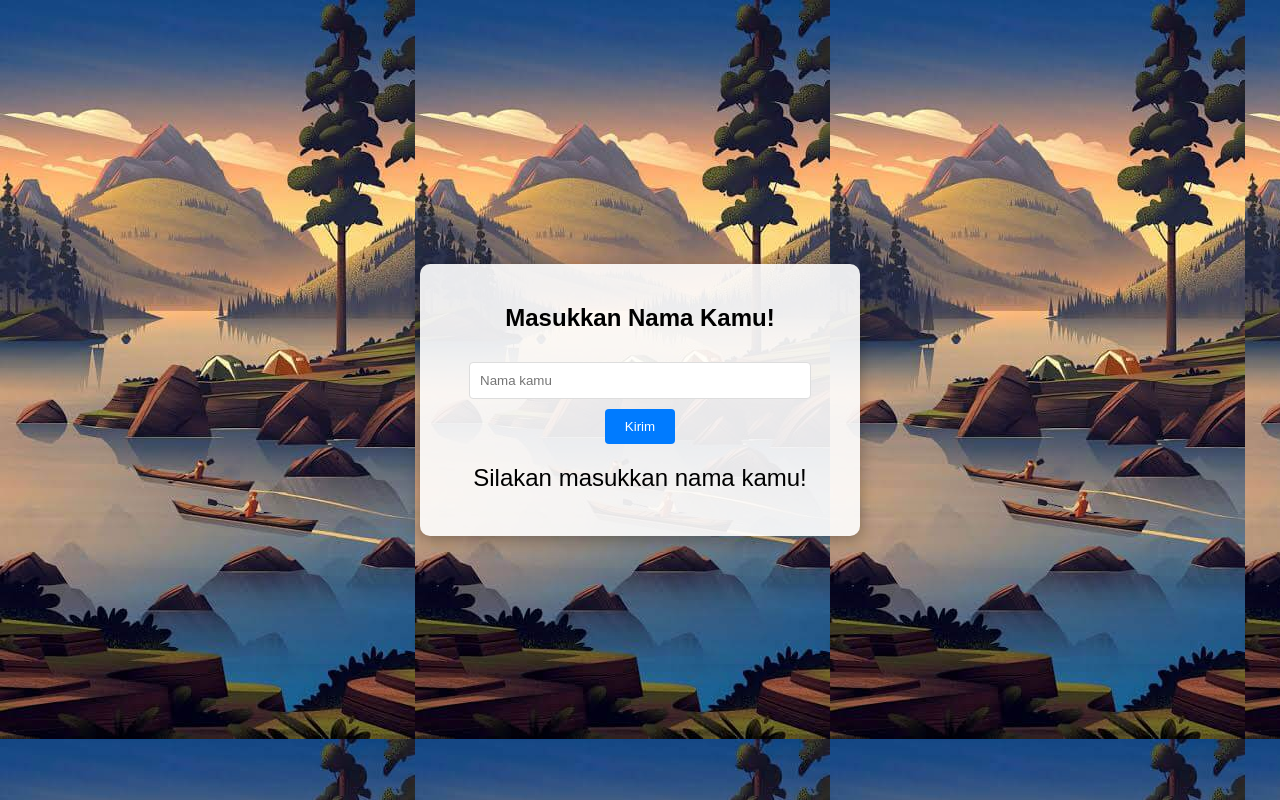
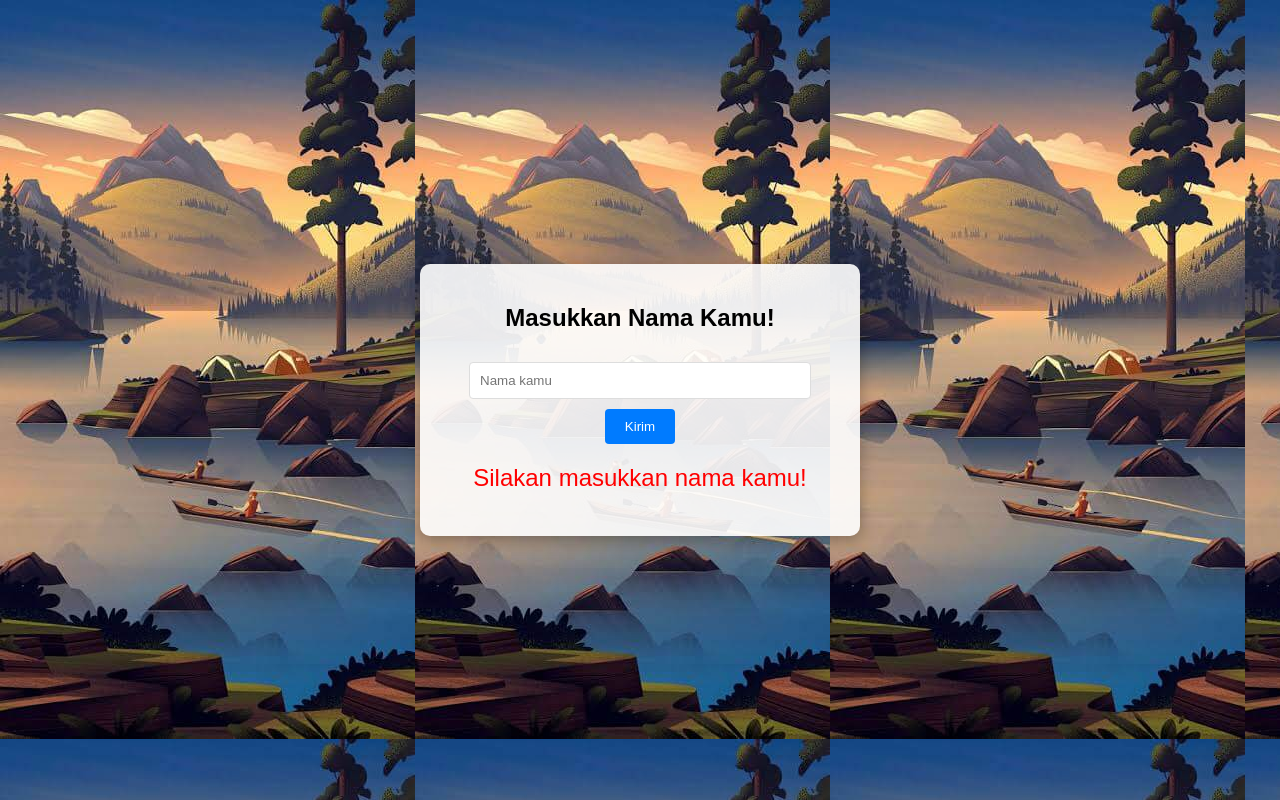
Before and after one commit to MohFahmiMc/Cekkodam, a plain HTML site: page index.html in a window 1280 px wide. Both pictures are taken after a click on the button "Kirim". Drawn offline with Linux system fonts and the light colour scheme.

Commit message:
index.html

```diff
--- a/index.html
+++ b/index.html
@@ -3,7 +3,7 @@
 <head>
     <meta charset="UTF-8">
     <meta name="viewport" content="width=device-width, initial-scale=1.0">
-    <title>Cek kodam</title>
+    <title>Prank Website</title>
     <style>
         /* Gaya umum untuk body */
         body {
@@ -52,7 +52,7 @@
         .message {
             margin-top: 20px;
             font-size: 1.5em;
-            color: black;
+            color: red;
         }
     </style>
 </head>
@@ -65,12 +65,29 @@
     </div>
 
     <script>
+        const roasts = [
+            "Eh, ${name}, dengan nama kayak gitu, kamu pasti adalah kesalahan dalam desain!",
+            "Kamu itu seperti kesalahan ketik, ${name}. Gak ada yang mau liat!",
+            "${name}, nama kamu udah mengganggu semua orang di sekitarmu!",
+            "Kamu tahu, ${name}, otakmu kayak RAM yang penuh, selalu hang!",
+            "${name}, kalau kebodohan bisa diterjemahkan ke dalam nama, pasti itu nama kamu!",
+            "${name}, kamu mirip dengan virus komputer, mengganggu semua yang ada!",
+            "Kamu itu kayak software bajakan, ${name}. Selalu menyusahkan orang lain!",
+            "${name}, nama kamu seperti bug di aplikasi, bikin orang lain bingung!",
+            "${name}, jika bodoh bisa terbang, kamu udah terbang jauh ke luar angkasa!",
+            "${name}, kamu seperti lampu mati, cuma nyala saat ada orang yang mau menyakiti!"
+        ];
+
         document.getElementById('submitBtn').addEventListener('click', function() {
             const name = document.getElementById('nameInput').value;
 
             if (name) {
-                // Menampilkan pesan ejekan
-                document.getElementById('message').innerHTML = `${name}, nama kamu jelek!<br>Kamu ga bisa main minekrep!<br> huuu suka minta minta huuu dan beban team huu (canda akwokwowkwo) !`;
+                // Pilih roasts secara acak
+                const randomRoast = roasts[Math.floor(Math.random() * roasts.length)];
+                // Ganti ${name} dengan nama yang dimasukkan
+                const roastMessage = randomRoast.replace("${name}", name);
+                // Tampilkan pesan roasting
+                document.getElementById('message').innerHTML = roastMessage;
             } else {
                 // Pesan jika tidak ada nama yang dimasukkan
                 document.getElementById('message').innerHTML = 'Silakan masukkan nama kamu!';
@@ -78,4 +95,6 @@
         });
     </script>
 </body>
+    </html>
+</body>
 </html>
```
